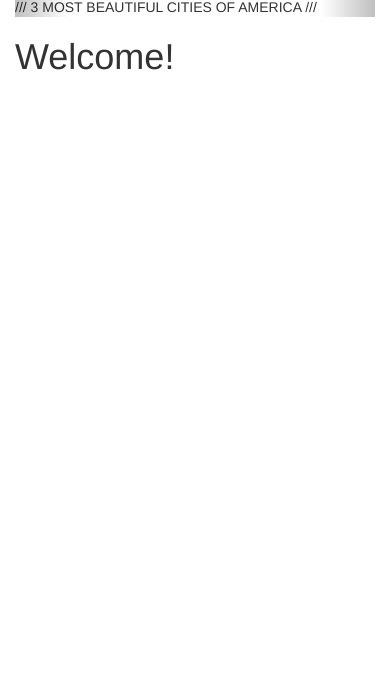
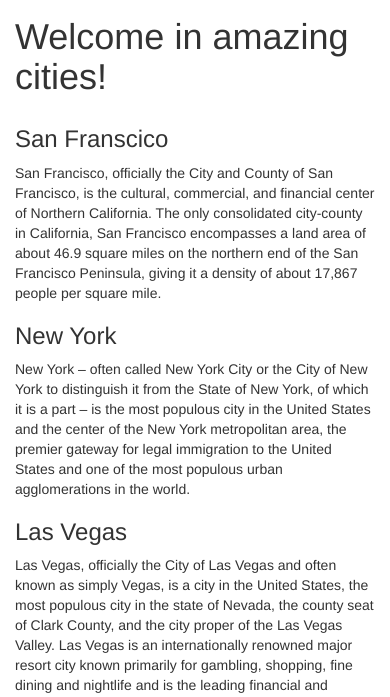
Before and after one commit to besc05/TP_2CatherineBesson, a plain HTML site: page index.html in a window 390 px wide. Shown: the part 345-1042 px from the top of the page. Before the commit the page ends 844 px from the top, so only its background shows below. Drawn offline with nearby package versions, Linux system fonts and the light colour scheme.

Commit message:
Ajout de 3 rows responsive
corrections + ajout 3 paragraphes

```diff
--- a/index.html
+++ b/index.html
@@ -103,7 +103,6 @@
         | LAS VEGAS - Attractions |
       </div>
     </div>
-     /// 3 MOST BEAUTIFUL CITIES OF AMERICA ///
   </div>
   <!-- Controls -->
   <a class="left carousel-control" href="#carousel-example-generic" role="button" data-slide="prev">
@@ -115,9 +114,18 @@
     <span class="sr-only">Next</span>
   </a>
 </div>
-    <h1>Welcome!</h1>
-</div>
-
+    <h1>Welcome in amazing cities!</h1>
+	<div class="row">
+		<div class="col-xs-12 col-md-4"><h3>San Franscico</h3>
+		San Francisco, officially the City and County of San Francisco, is the cultural, commercial, and financial center of Northern California. The only consolidated city-county in California, San Francisco encompasses a land area of about 46.9 square miles on the northern end of the San Francisco Peninsula, giving it a density of about 17,867 people per square mile.
+  		</div>
+ 		<div class="col-xs-12 col-md-4"><h3>New York</h3>
+ 		New York – often called New York City or the City of New York to distinguish it from the State of New York, of which it is a part – is the most populous city in the United States and the center of the New York metropolitan area, the premier gateway for legal immigration to the United States and one of the most populous urban agglomerations in the world.
+  		</div>
+		<div class="col-xs-12 col-md-4"><h3>Las Vegas</h3>
+		Las Vegas, officially the City of Las Vegas and often known as simply Vegas, is a city in the United States, the most populous city in the state of Nevada, the county seat of Clark County, and the city proper of the Las Vegas Valley. Las Vegas is an internationally renowned major resort city known primarily for gambling, shopping, fine dining and nightlife and is the leading financial and cultural center for Southern Nevada.
+  		</div>
+	</div>
     <!----------------------------------
         Fin du code html
     ----------------------------------->
```
